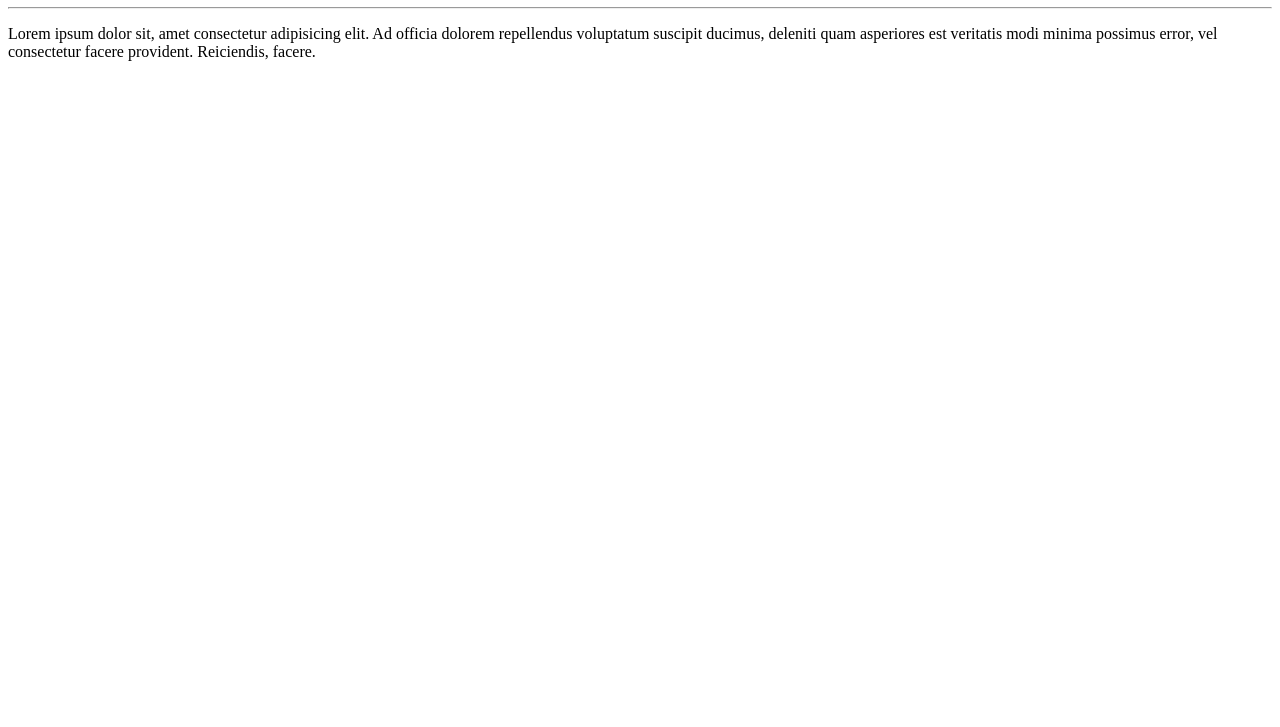
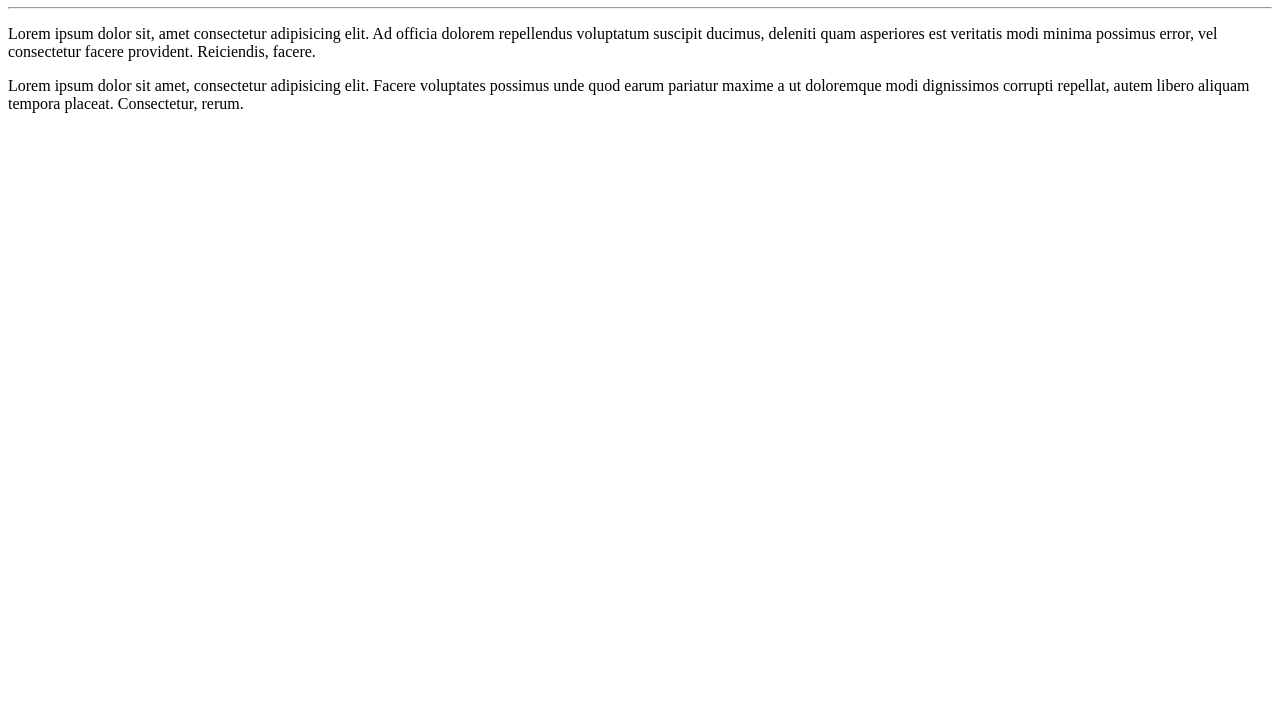
Before and after one commit to Lucas2630/OlaMundo, a plain HTML site: page site-exemplo/index.html in a window 1280 px wide. Shown: the part 73-800 px from the top of the page. Drawn offline with Linux system fonts and the light colour scheme.

Commit message:
adicionei um parágrafo

```diff
--- a/site-exemplo/index.html
+++ b/site-exemplo/index.html
@@ -13,5 +13,9 @@
         Ad officia dolorem repellendus voluptatum suscipit ducimus,
         deleniti quam asperiores est veritatis modi minima possimus error,
         vel consectetur facere provident. Reiciendis, facere.</p>
+        <p>Lorem ipsum dolor sit amet, consectetur adipisicing elit.
+            Facere voluptates possimus unde quod earum pariatur maxime
+            a ut doloremque modi dignissimos corrupti repellat, autem
+            libero aliquam tempora placeat. Consectetur, rerum.</p>
 </body>
 </html>
```
